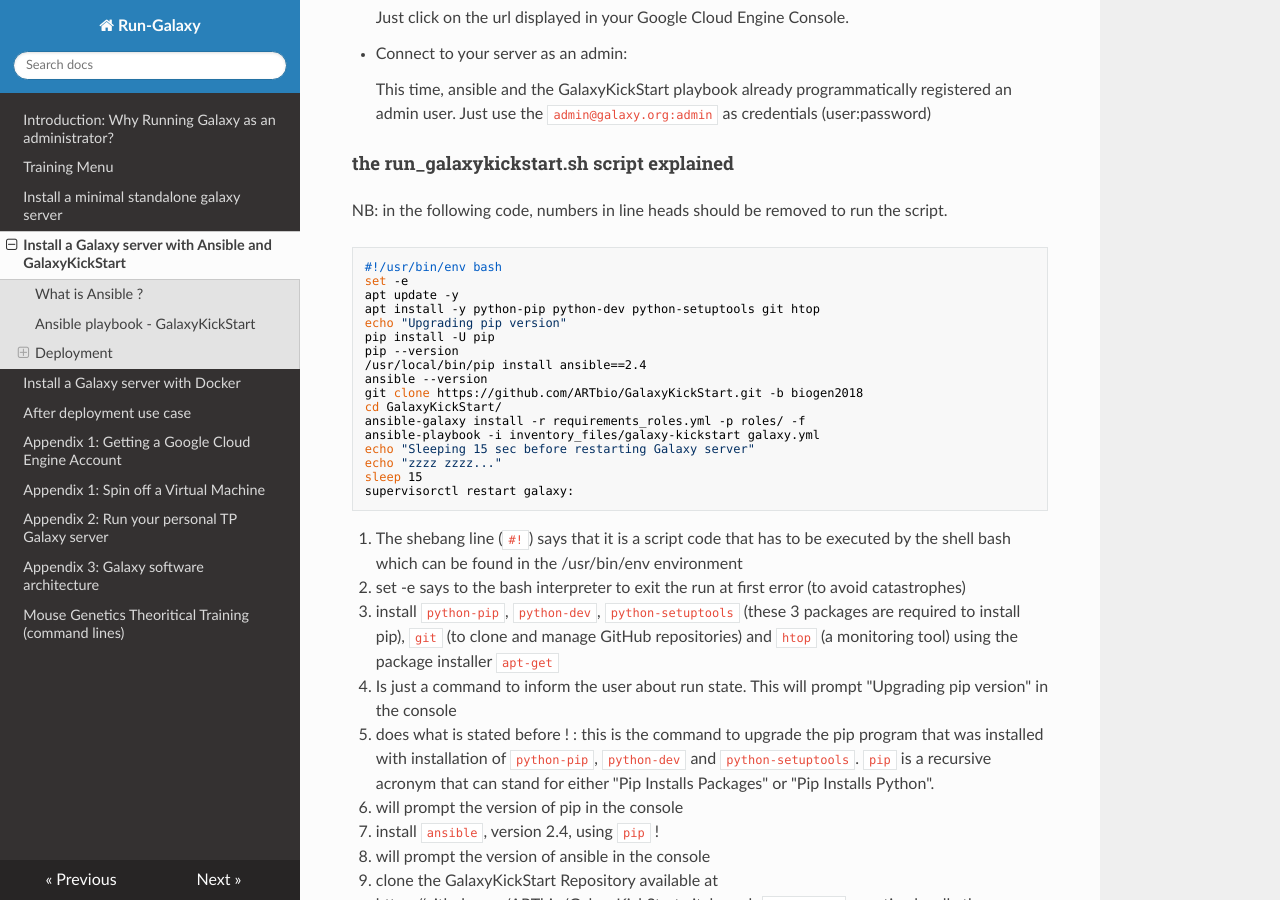
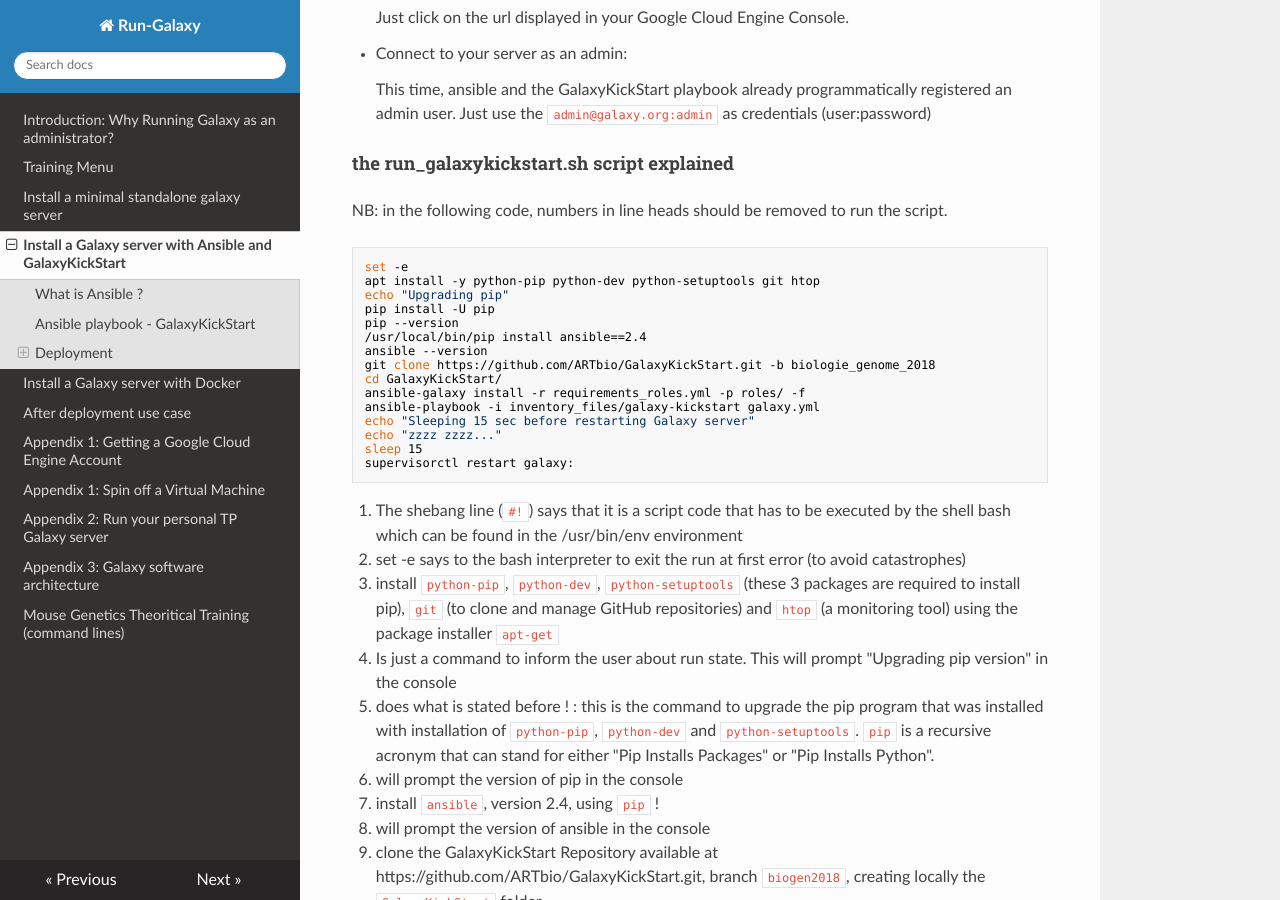
Before and after one commit to ARTbio/Run-Galaxy, an MkDocs documentation site: the page built from docs/GalaxyKickStart.md, in a window 1280 px wide and 900 px high, scrolled down 1896 px. Built offline with MkDocs 1.6.1, drawn with Linux system fonts in a browser that asks for light colours; nearby versions of some CDN libraries; old or Windows-style settings are respelled for this version of MkDocs.

Commit message:
again fix ansible deployment bash script

````diff
--- a/docs/GalaxyKickStart.md
+++ b/docs/GalaxyKickStart.md
@@ -62,16 +62,14 @@
 NB: in the following code, numbers in line heads should be removed to run the script.
 
 ```
-#!/usr/bin/env bash
 set -e
-apt update -y
 apt install -y python-pip python-dev python-setuptools git htop
-echo "Upgrading pip version"
+echo "Upgrading pip"
 pip install -U pip
 pip --version
 /usr/local/bin/pip install ansible==2.4
 ansible --version
-git clone https://github.com/ARTbio/GalaxyKickStart.git -b biogen2018
+git clone https://github.com/ARTbio/GalaxyKickStart.git -b biologie_genome_2018
 cd GalaxyKickStart/
 ansible-galaxy install -r requirements_roles.yml -p roles/ -f
 ansible-playbook -i inventory_files/galaxy-kickstart galaxy.yml
````
Also changed, not shown: 1 other file.
